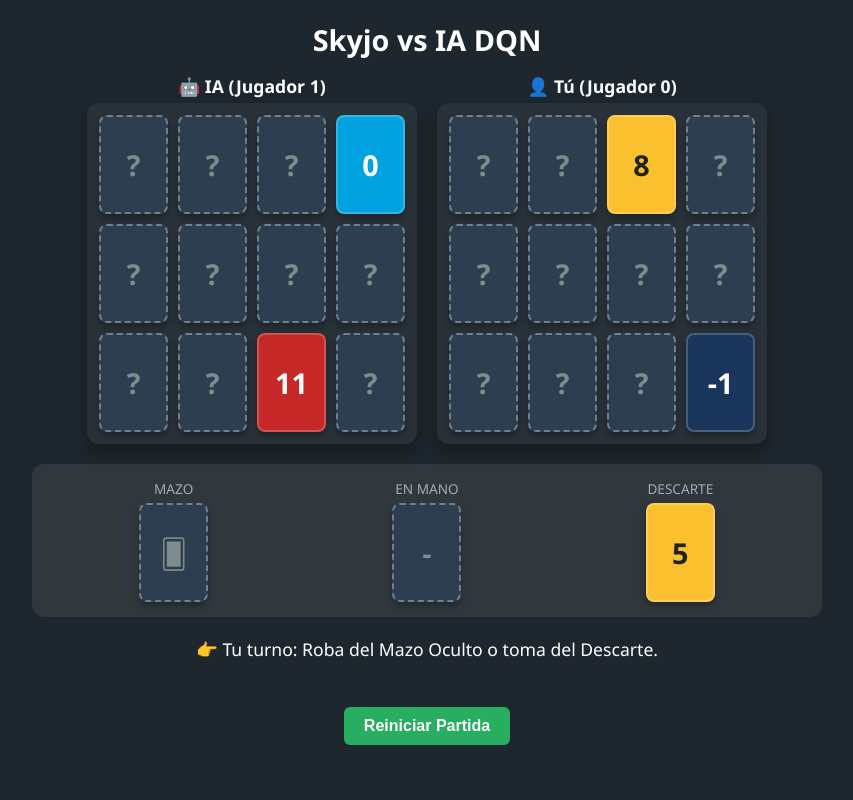
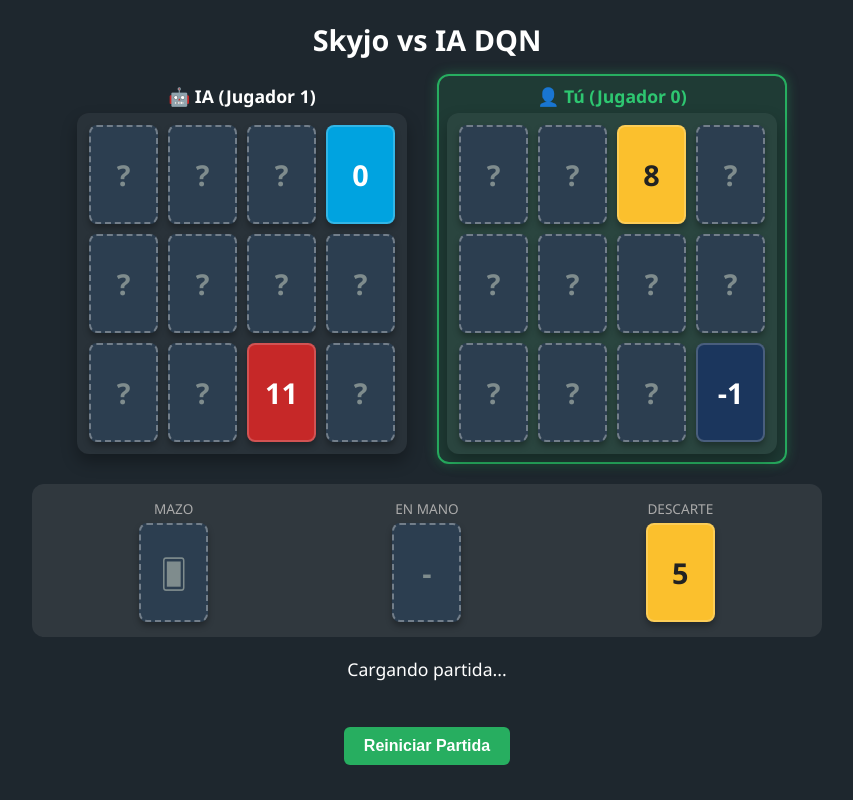
Before and after one commit to JimenezPena/SkyjoBot, a Flask app: page / in a window 1280 px wide. Shown: the whole page, without its empty margins (213-1066 px from the left). Run offline with Flask 3, Linux system fonts and the light colour scheme; some libraries are stand-ins or nearby versions.

Commit message:
Adding backgound to highlight which player has the turn and effects to indicate win/lose

```diff
--- a/templates/index.html
+++ b/templates/index.html
@@ -101,6 +101,26 @@
         }
         .card-removed { visibility: hidden; }
 
+        /* Transición suave para el cambio de turno */
+	.board-wrapper {
+	    padding: 8px;
+	    border-radius: 12px;
+	    transition: all 0.3s ease;
+	    border: 2px solid transparent;
+	}
+
+	/* Estilo para el jugador en turno */
+	.board-wrapper.active-turn {
+	    background-color: rgba(39, 174, 96, 0.15); /* Fondo verde tenue */
+	    border-color: #27ae60;                      /* Borde verde brillante */
+	    box-shadow: 0 0 12px rgba(39, 174, 96, 0.4);
+	}
+
+	.board-wrapper.active-turn .player-label {
+	    color: #2ec771;
+	    font-weight: bold;
+	}
+
         /* ZONA CENTRAL (MAZOS Y ACCIONES) */
         .middle-zone {
             display: flex;
@@ -115,23 +135,24 @@
 	.hand-wrapper {
 	    display: flex;
 	    align-items: flex-end;
-	    gap: 6px;
+	    gap: 8px;
 	}
 
 	.btn-discard-slot {
-	    width: 48px;
-	    height: 70px;
+	    width: 80px;
+	    height: 100px;
 	    background-color: #c62828;
 	    color: white;
-	    border: 2px dashed #ffffff99;
+	    border: 2px solid #ffffff99;
 	    border-radius: 8px;
 	    cursor: pointer;
 	    display: flex;
 	    flex-direction: column;
 	    align-items: center;
 	    justify-content: center;
-	    font-size: 1.1rem;
+	    font-size: 1.8rem;
 	    padding: 0;
+	    box-shadow: 0 4px 6px rgba(0, 0, 0, 0.3);
 	    transition: transform 0.1s ease, background-color 0.2s ease;
 	}
 
@@ -147,16 +168,27 @@
 	    transform: scale(1.05);
 	}
 
+	@keyframes shake {
+	    0%, 100% { transform: translateX(0); }
+	    20%, 60% { transform: translateX(-10px); }
+	    40%, 80% { transform: translateX(10px); }
+	}
+
+	.defeat-effect {
+	    animation: shake 0.5s ease-in-out;
+	}
+
 	/* Ajuste específico para móviles dentro de tu media query @media (max-width: 600px) */
 	@media (max-width: 600px) {
 	    .btn-discard-slot {
-		width: 42px;
-		height: 60px;
-		font-size: 0.9rem;
+		width: 44px;
+		height: 66px;
+		font-size: 1.1rem;
+		border-radius: 5px;
 	    }
 
 	    .btn-discard-slot span {
-		font-size: 0.55rem;
+		font-size: 0.5rem;
 	    }
 	}
 
@@ -252,6 +284,9 @@
 
     </style>
 </head>
+<!-- Librería para el efecto de confeti -->
+<script src="https://cdn.jsdelivr.net/npm/canvas-confetti@1.6.0/dist/confetti.browser.min.js"></script>
+
 <body>
 
     <h1>Skyjo vs IA DQN</h1>
@@ -259,17 +294,16 @@
 	<div class="game-container">
 	    <!-- FILA DE TABLEROS: tú a la izquierda, IA a la derecha -->
 	    <div class="boards-row">
-		<div class="board-wrapper">
+		<div id="wrapper-ia" class="board-wrapper">
 		    <div class="player-label">🤖 IA (Jugador 1)</div>
 		    <div id="board-ia" class="board"></div>
 		</div>
 
-		<div class="board-wrapper">
+		<div id="wrapper-human" class="board-wrapper">
 		    <div class="player-label">👤 Tú (Jugador 0)</div>
 		    <div id="board-human" class="board"></div>
 		</div>
 	    </div>
-
 
 	    <!-- ZONA CENTRAL -->
 	    <div class="middle-zone">
@@ -336,6 +370,18 @@
         function renderGame(state) {
             gameState = state;
 
+	    // Resaltar de quién es el turno
+	    const wrapperHuman = document.getElementById('wrapper-human');
+	    const wrapperIA = document.getElementById('wrapper-ia');
+
+	    if (state.turno_actual === 0) {
+		wrapperHuman.classList.add('active-turn');
+		wrapperIA.classList.remove('active-turn');
+	    } else {
+		wrapperIA.classList.add('active-turn');
+	    	wrapperHuman.classList.remove('active-turn');
+	   }
+
 	   const puedeDescartar = state.turno_actual === 0 && state.fase_turno === 2 && state.action_mask[14];
 	   document.getElementById('btn-descartar').style.display = puedeDescartar ? 'inline-block' : 'none';
 
@@ -385,20 +431,33 @@
                 cardHand.innerText = '-';
             }
 
-            // 4. Mensajes de Estado
-            const msg = document.getElementById('status-msg');
-            if (state.game_over) {
-                msg.innerHTML = `🏆 <b>FIN DE PARTIDA</b><br>Tú: ${state.puntos[0]} pts | IA: ${state.puntos[1]} pts`;
-            } else if (state.turno_actual === 0) {
-                if (state.fase_turno === 1) {
-                    msg.innerText = "👉 Tu turno: Roba del Mazo Oculto o toma del Descarte.";
-                } else {
-		    msg.innerText = "👉 Tu turno: elige una casilla para colocar la carta" +
-			(state.action_mask[14] ? " o descártala y voltea tu primera carta oculta." : ".");
-		}
-            } else {
-                msg.innerText = "🤖 Turno de la IA pensando...";
-            }
+	    // 4. Mensajes de Estado y Efectos de Fin de Partida
+	    const msg = document.getElementById('status-msg');
+
+	    if (state.game_over) {
+	    	const humanoGana = state.puntos[0] < state.puntos[1]; // En Skyjo gana quien tenga MENOS puntos
+	    	const empate = state.puntos[0] === state.puntos[1];
+
+	    	if (humanoGana) {
+		    msg.innerHTML = `🎉 <b>¡VICTORIA!</b> 🎉<br>Tú: ${state.puntos[0]} pts | IA: ${state.puntos[1]} pts`;
+
+		    // Efecto de Confeti para la victoria
+		    confetti({
+		    	particleCount: 100,
+		    	spread: 70,
+		    	origin: { y: 0.6 }
+		    });
+	    	} else if (empate) {
+		    msg.innerHTML = `🤝 <b>¡EMPATE!</b><br>Tú: ${state.puntos[0]} pts | IA: ${state.puntos[1]} pts`;
+	    	} else {
+		    msg.innerHTML = `💀 <b>HAS PERDIDO</b><br>Tú: ${state.puntos[0]} pts | IA: ${state.puntos[1]} pts`;
+
+		    // Efecto de sacudida en el tablero del jugador al perder
+		    const boardHuman = document.getElementById('wrapper-human');
+		    boardHuman.classList.add('defeat-effect');
+		    setTimeout(() => boardHuman.classList.remove('defeat-effect'), 500);
+	    	}
+	    }
         }
 
 	async function nuevaPartida() {
```
